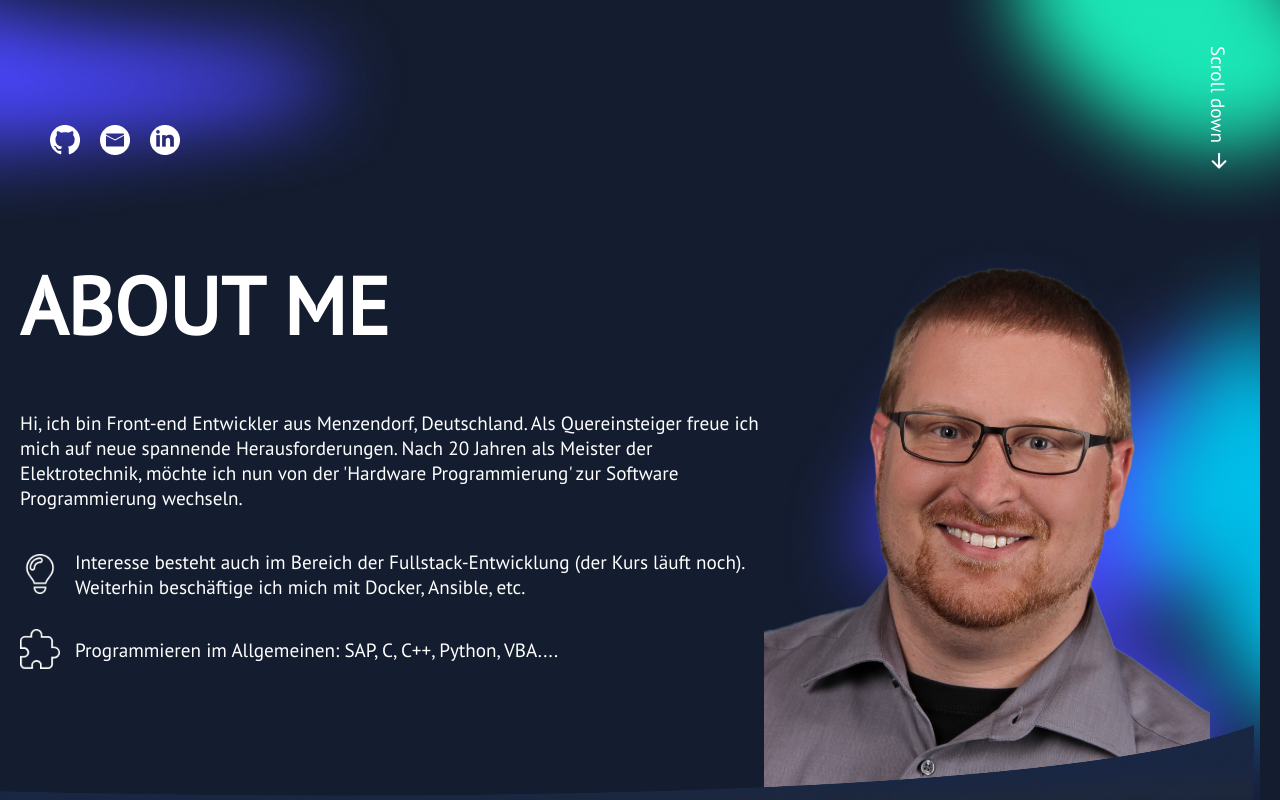
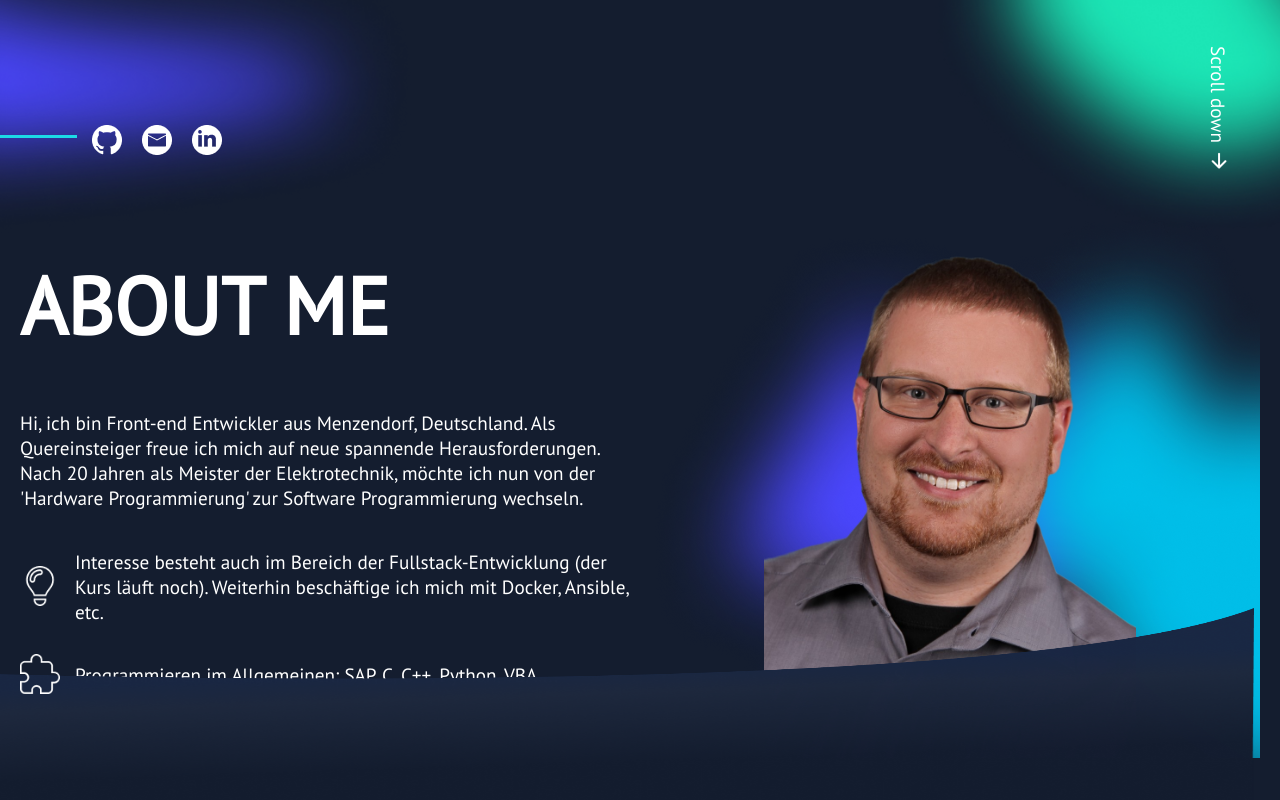
Before and after one commit to KayBeckmann/portfolio, an Angular app: page / in a window 1280 px wide. Shown: the part 600-1400 px from the top of the page. Built offline with nearby package versions, Linux system fonts and the light colour scheme.

Commit message:
layout landingpage

```diff
--- a/src/app/about-me/about-me.component.scss
+++ b/src/app/about-me/about-me.component.scss
@@ -1,12 +1,14 @@
 .wrapper {
-  grid-template-columns: 3fr 2fr;
+  grid-template-columns: 1fr 1fr;
 }
 
 .right {
   background-image: url("./../../assets/img/shadow_3.png");
+  display: flex;
+  justify-content: center;
 
   img {
-    width: 90%;
+    width: 60%;
     object-fit: fill;
   }
 }
--- a/src/app/landingpage/landingpage.component.html
+++ b/src/app/landingpage/landingpage.component.html
@@ -22,6 +22,7 @@
 </div>
 <div class="footer">
   <div class="footer-left">
+    <hr />
     <app-sozialmedialinks></app-sozialmedialinks>
   </div>
   <div class="footer-right pointer" (click)="gotoBottom()">
--- a/src/app/landingpage/landingpage.component.scss
+++ b/src/app/landingpage/landingpage.component.scss
@@ -59,7 +59,12 @@
 }
 
 .footer-left {
-  margin-left: 50px;
+  display: flex;
+
+  hr {
+    width: 6dvw;
+    margin-right: 15px;
+  }
 }
 
 .footer-right {
--- a/src/styles.scss
+++ b/src/styles.scss
@@ -23,6 +23,13 @@ body {
   overflow-x: hidden !important;
 }
 
+hr {
+  // border-color: #1cdae6;
+  background: #1cdae6;
+  height: 3px;
+  border: none;
+}
+
 button {
   box-shadow: 4px 4px 4px 0px #00000040;
   width: Hug (107px);
@@ -38,7 +45,7 @@ button {
 
   &:hover {
     background-color: #4b47ff;
-    padding: 20px 40px 20px 40px;
+    padding: 15px 40px 15px 40px;
   }
 }
 
```
